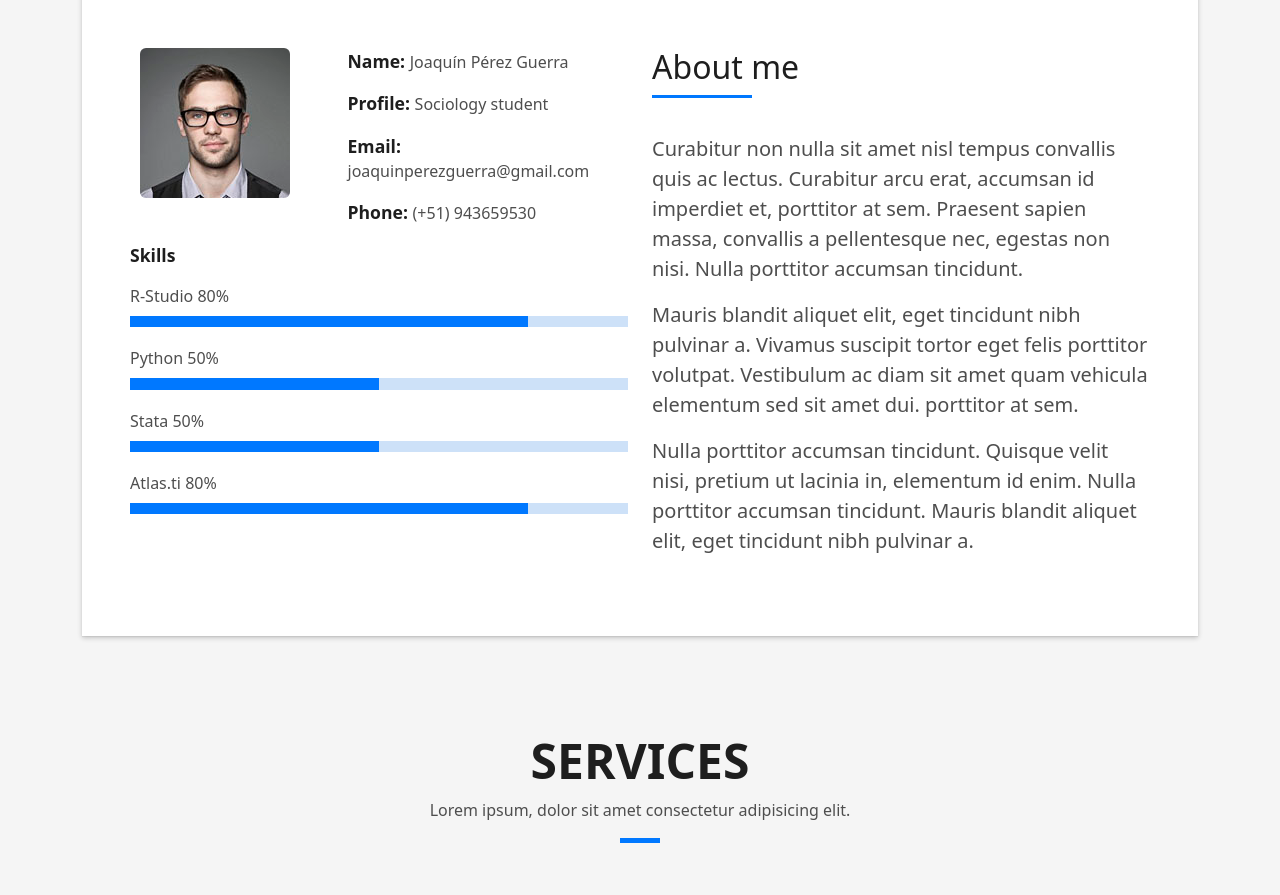
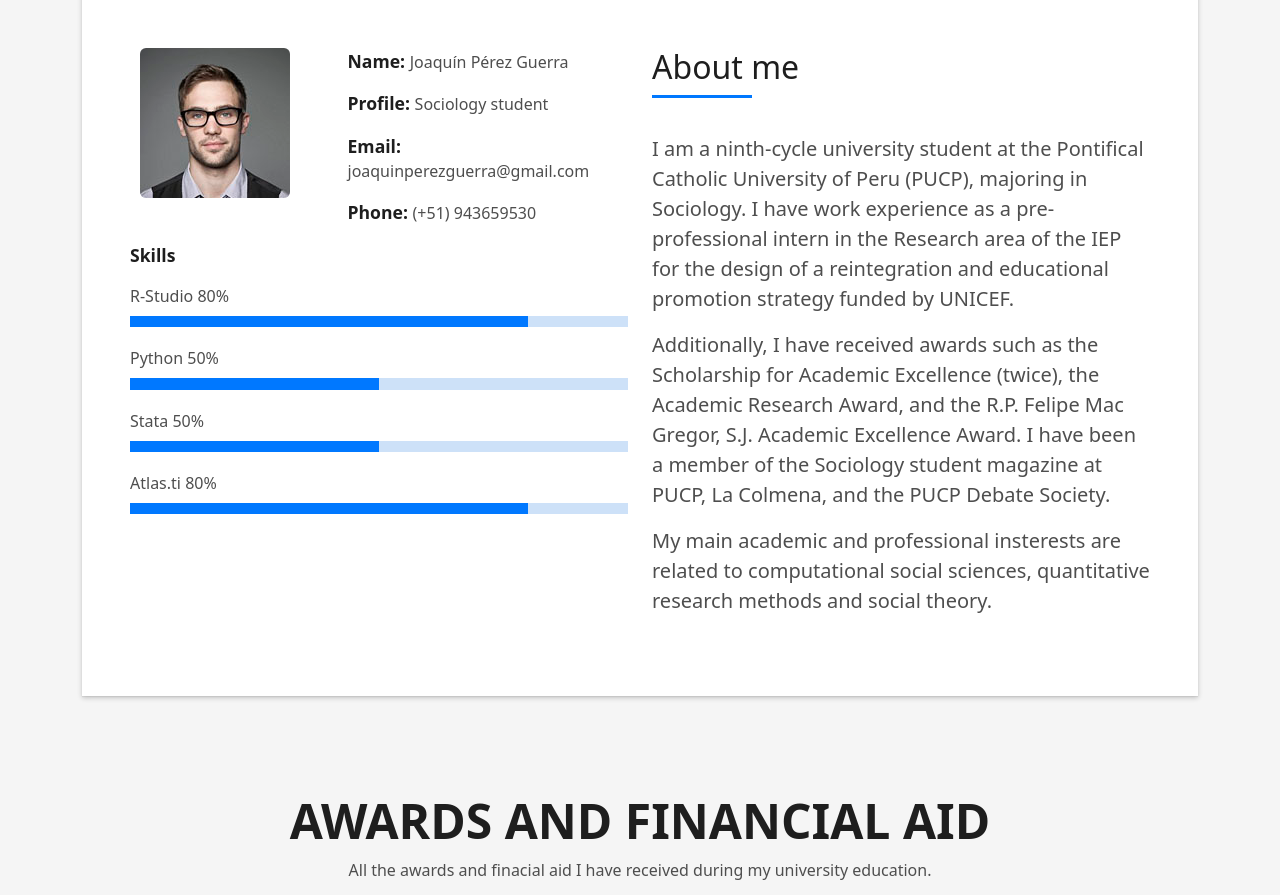
Before and after one commit to joaquinperezguerra/CV_html, a plain HTML site: page index.html in a window 1280 px wide. Shown: the part 880-1775 px from the top of the page. Drawn offline with Linux system fonts and the light colour scheme.

Commit message:
Update index.html

```diff
--- a/index.html
+++ b/index.html
@@ -140,20 +140,18 @@
                       </h5>
                     </div>
                     <p class="lead">
-                      Curabitur non nulla sit amet nisl tempus convallis quis ac lectus. Curabitur arcu erat, accumsan id
-                      imperdiet et, porttitor
-                      at sem. Praesent sapien massa, convallis a pellentesque nec, egestas non nisi. Nulla
-                      porttitor accumsan tincidunt.
+                      I am a ninth-cycle university student at the Pontifical Catholic University of Peru (PUCP), majoring in Sociology.
+                      I have work experience as a pre-professional intern in the Research area of the IEP
+                      for the design of a reintegration and educational promotion strategy funded by UNICEF.
                     </p>
                     <p class="lead">
-                      Mauris blandit aliquet elit, eget tincidunt nibh pulvinar a. Vivamus suscipit tortor eget felis
-                      porttitor volutpat. Vestibulum
-                      ac diam sit amet quam vehicula elementum sed sit amet dui. porttitor at sem.
+                      Additionally, I have received awards such as the Scholarship for Academic Excellence (twice),
+                      the Academic Research Award, and the R.P. Felipe Mac Gregor, S.J. Academic Excellence Award.
+                      I have been a member of the Sociology student magazine at PUCP, La Colmena, and the PUCP Debate Society.
                     </p>
                     <p class="lead">
-                      Nulla porttitor accumsan tincidunt. Quisque velit nisi, pretium ut lacinia in, elementum id enim.
-                      Nulla porttitor accumsan
-                      tincidunt. Mauris blandit aliquet elit, eget tincidunt nibh pulvinar a.
+                      My main academic and professional insterests are related to computational social sciences,
+                      quantitative research methods and social theory.
                     </p>
                   </div>
                 </div>
@@ -171,10 +169,10 @@
           <div class="col-sm-12">
             <div class="title-box text-center">
               <h3 class="title-a">
-                Services
+                Awards and Financial Aid
               </h3>
               <p class="subtitle-a">
-                Lorem ipsum, dolor sit amet consectetur adipisicing elit.
+               All the awards and finacial aid I have received during my university education.
               </p>
               <div class="line-mf"></div>
             </div>
@@ -184,7 +182,7 @@
           <div class="col-md-4">
             <div class="service-box">
               <div class="service-ico">
-                <span class="ico-circle"><i class="bi bi-briefcase"></i></span>
+                <span class="ico-circle"><i class="bi bi-award"></i></span>
               </div>
               <div class="service-content">
                 <h2 class="s-title">Web Design</h2>
```
